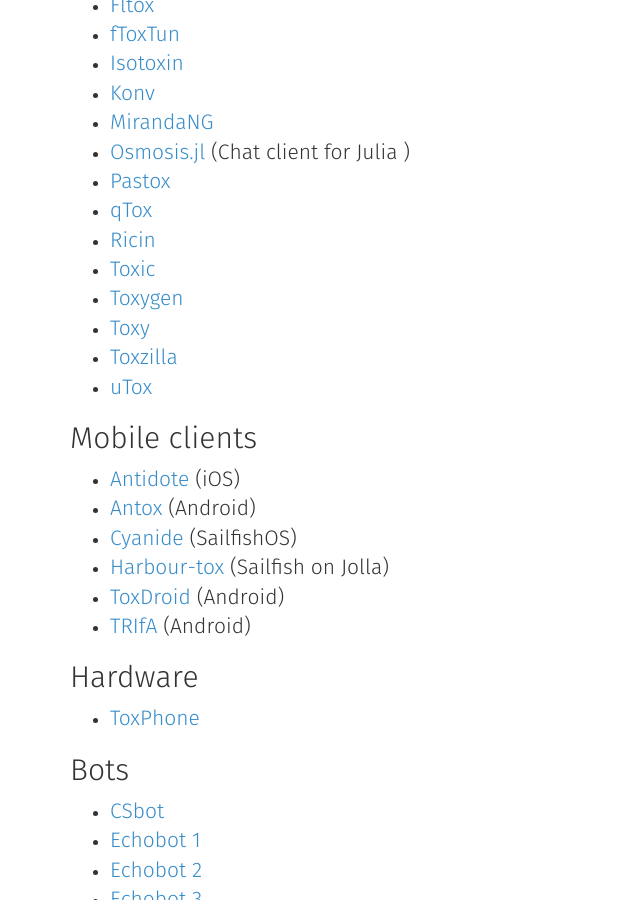
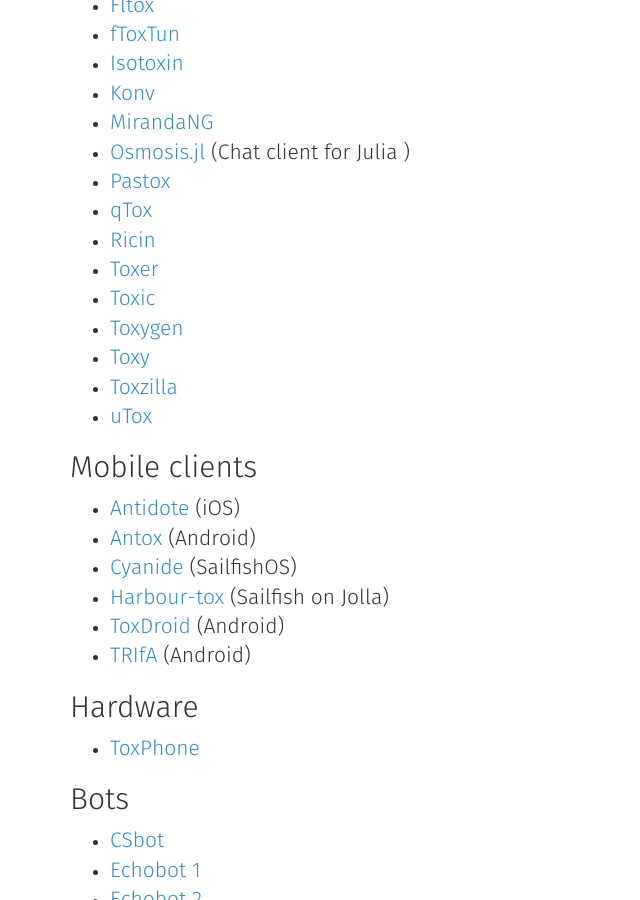
Before and after one commit to TokTok/website, a Jekyll site: the page built from toktok/integrations.md, in a window 1280 px wide and 900 px high, scrolled down 304 px. Shown: the whole window, without its empty margins (0-640 px from the left). Built offline with Jekyll 4.4.1, drawn with Linux system fonts in a browser that asks for light colours; nearby versions of some CDN libraries.

Commit message:
add toxer to desktop integrations
Mobile is yet to come (planned: Android & Sailfish OS)… :)

```diff
--- a/toktok/integrations.md
+++ b/toktok/integrations.md
@@ -24,6 +24,7 @@ yourself to this page.
 *   [Pastox](https://github.com/JX7P/Pastox)
 *   [qTox](https://github.com/qTox/qTox)
 *   [Ricin](https://github.com/RicinApp/Ricin)
+*   [Toxer](https://github.com/antis81/Toxer)
 *   [Toxic](https://github.com/JFreegman/toxic)
 *   [Toxygen](https://github.com/toxygen-project/toxygen)
 *   [Toxy](https://github.com/alexbakker/Toxy)
```
